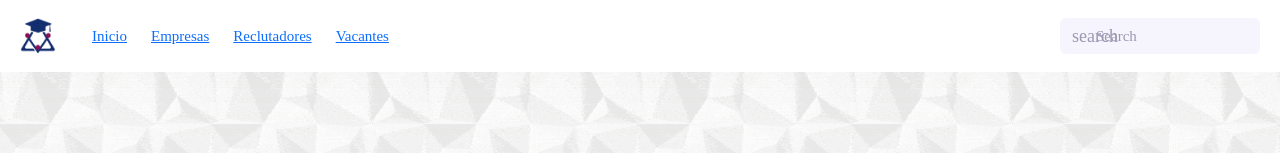
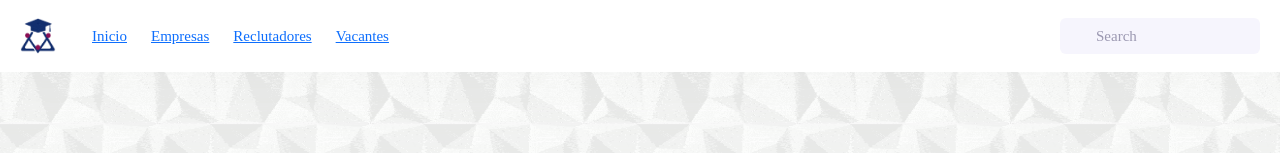
Before and after one commit to FrontCohete/TT_Vistas, a React (Vite) app in the folder Vistas/POR HACER/vistas-pruebas/: page / in a window 1280 px wide. Shown: the top 153 px of the page. Built offline with nearby package versions, Linux system fonts and the light colour scheme.

Commit message:
package
Modificacion en package.json y package-lock.json

```diff
--- a/Vistas/POR HACER/vistas-pruebas/src/components/NavAdmin.jsx
+++ b/Vistas/POR HACER/vistas-pruebas/src/components/NavAdmin.jsx
@@ -31,7 +31,6 @@
   },
 ];
 
-// Renombramos esto a 'NavItem' para evitar conflicto con 'Link' de react-router-dom
 const NavItem = ({ item, activeItem, onHover }) => {
   const linkRef = useRef();
 
@@ -54,7 +53,7 @@
 
 const Search = () => (
   <div className="navbar-3-search">
-    <span className="material-symbols-outlined">search</span>
+    <span className="material-symbols-outlined"></span>
     <input type="text" placeholder="Search" />
   </div>
 );
@@ -73,6 +72,7 @@
     <section className="page navbar-3-page">
       <nav className="navbar-3">
         <img src={avatar} alt="Logo Caspita" />
+
         <div className="navbar-3-menu">
           {items.map((item) => (
             <NavItem
```
Also changed, not shown: 1 other file (tests, documents, lock files or other folders).
